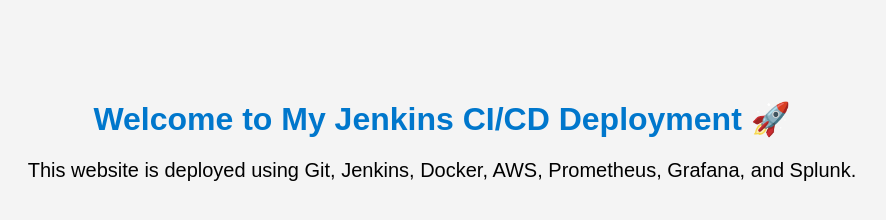
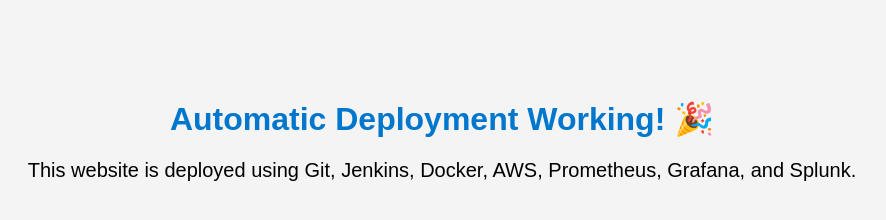
Before and after one commit to ibnbuttoda-eng/devops-mini-project, a plain HTML site: page index.html in a window 1280 px wide. Shown: the whole page, without its empty margins (198-1084 px from the left). Drawn offline with Linux system fonts and the light colour scheme.

Commit message:
Test GitHub webhook

```diff
--- a/index.html
+++ b/index.html
@@ -6,7 +6,7 @@
 </head>
 <body>
 
-    <h1>Welcome to My Jenkins CI/CD Deployment 🚀</h1>
+    <h1>Automatic Deployment Working! 🎉</h1>
     <p>This website is deployed using Git, Jenkins, Docker, AWS, Prometheus, Grafana, and Splunk.</p>
 
 </body>
```
